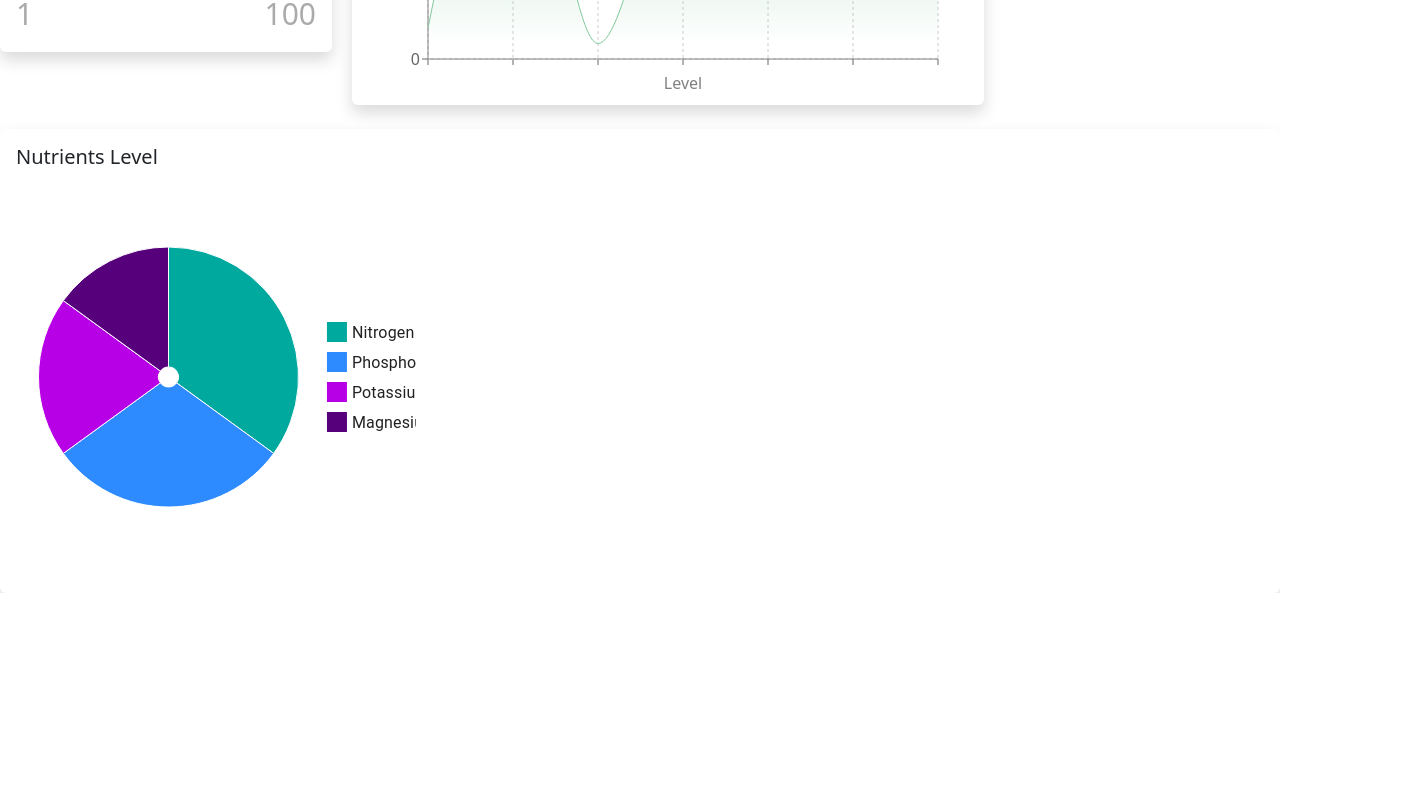
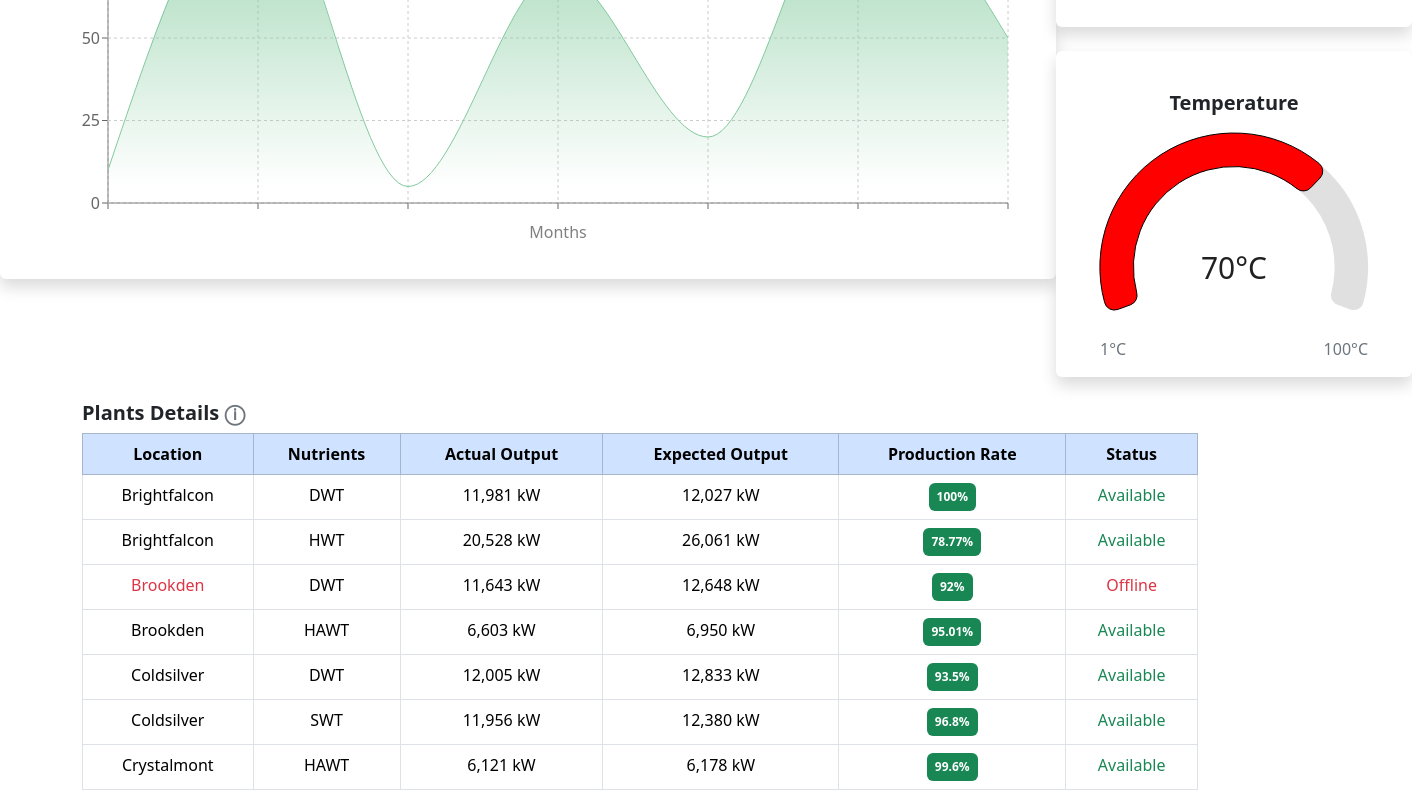
Before and after one commit to lolomoguzu/AI-Monitoring, a React (Vite) app in the folder Monitoring/: page /dashboard in a window 1280 px wide. Shown: the part 460-1260 px from the top of the page, 1412 px wide, since content can reach past the window. Before the commit the page ends 1053 px from the top, so only its background shows below. Built offline with nearby package versions, Linux system fonts and the light colour scheme.

Commit message:
some features

```diff
--- a/Monitoring/package.json
+++ b/Monitoring/package.json
@@ -5,6 +5,8 @@
   "type": "module",
   "scripts": {
     "dev": "vite",
+    "start": "vite",
+    "auto-start": "npm-run-all --parallel dev",
     "build": "tsc -b && vite build",
     "lint": "eslint .",
     "preview": "vite preview"
@@ -18,6 +20,7 @@
     "lucide-react": "^0.477.0",
     "react": "^19.0.0",
     "react-bootstrap": "^2.10.9",
+    "react-bootstrap-icons": "^1.11.5",
     "react-dom": "^19.0.0",
     "recharts": "^2.15.1"
   },
--- a/Monitoring/src/Design/Dashboard.css
+++ b/Monitoring/src/Design/Dashboard.css
@@ -1,19 +1,18 @@
 
 .dashboard-container {
-  display: flex;
   align-items: center;
   gap: 20px;
 }
 .dashboard-title {
   text-align: center;
 }
-
 .dashboard-grid {
-  display: flex;
   justify-content: center;
   gap: 20px;
   flex-wrap: wrap;
 }
+
+
 
 
 
@@ -23,4 +22,7 @@
     flex-direction: column;
     align-items: center;
   }
+  .dashboard-container{
+    align-items: center;
+  }
 }
--- a/Monitoring/src/Pages/Dashboard.tsx
+++ b/Monitoring/src/Pages/Dashboard.tsx
@@ -1,33 +1,50 @@
 import NavButton from "../Components/NavButton";
-import SideBar from "../Components/Sidebar";
 import "../Design/Dashboard.css";
 import Waterlevel from "../SensorComponents/Waterlevel";
 import PlantNutrients from "../SensorComponents/PlantNutrients";
 import SoilSensor from "../SensorComponents/SoilSensor";
+import PlantsPreview from "../SensorComponents/Plants";
 import React from "react";
+import { ArrowRepeat } from "react-bootstrap-icons";
+import Temperature from "../SensorComponents/Temperature";
 
 const Dashboard: React.FC = () => {
   return (
-    <div>
+    <div className="dashboard-grid">
       <NavButton />
       <div>
-        <h1 className="dashboard-title">DASHBOARD PREVIEW</h1>
+        <h1 className="d-flex justify-content-between align-items-center mt-1 p-2 rounded shadow bg-white">
+          DASHBOARD PREVIEW
+          <button className="btn btn-light p-2 border rounded shadow-sm me-5">
+            <ArrowRepeat size={37} />
+          </button>
+        </h1>
       </div>
       <div>
         <div className="dashboard-container">
-          {/*Soil Moisture */}
-          <div className="mt-4 p-3 w-2 bg-white rounded shadow">
-            <SoilSensor />
-          </div>
           {/* Water Level */}
-          <div className="mt-4 p-3 w-2 bg-white rounded shadow">
-            <Waterlevel />
+          <div className="d-flex justify-content-between align-items-center me-5">
+            <div>
+              <Waterlevel />
+            </div>
+            {/*Soil Moisture */}
+            <div>
+              <div className="mt-4 p-3 w-1 bg-white rounded shadow">
+                <SoilSensor />
+              </div>
+              <div className="mt-4 p-3 w-2 bg-white rounded shadow">
+                <Temperature />
+              </div>
+            </div>
           </div>
         </div>
         {/* Temperature */}
 
         {/* PH Level */}
-
+        {/* Plants */}
+        <div>
+          <PlantsPreview />
+        </div>
         {/* {Pie Chart} */}
         <div className="mt-4 p-3 bg-white rounded shadow">
           <PlantNutrients />
--- /dev/null
+++ b/Monitoring/src/SensorComponents/Plants.tsx
@@ -0,0 +1,108 @@
+const PowerPlantTable: React.FC = () => {
+  const data = [
+    {
+      location: "Brightfalcon",
+      turbine: "DWT",
+      actual: "11,981 kW",
+      expected: "12,027 kW",
+      production: "100%",
+      status: "Available",
+    },
+    {
+      location: "Brightfalcon",
+      turbine: "HWT",
+      actual: "20,528 kW",
+      expected: "26,061 kW",
+      production: "78.77%",
+      status: "Available",
+    },
+    {
+      location: "Brookden",
+      turbine: "DWT",
+      actual: "11,643 kW",
+      expected: "12,648 kW",
+      production: "92%",
+      status: "Offline",
+    },
+    {
+      location: "Brookden",
+      turbine: "HAWT",
+      actual: "6,603 kW",
+      expected: "6,950 kW",
+      production: "95.01%",
+      status: "Available",
+    },
+    {
+      location: "Coldsilver",
+      turbine: "DWT",
+      actual: "12,005 kW",
+      expected: "12,833 kW",
+      production: "93.5%",
+      status: "Available",
+    },
+    {
+      location: "Coldsilver",
+      turbine: "SWT",
+      actual: "11,956 kW",
+      expected: "12,380 kW",
+      production: "96.8%",
+      status: "Available",
+    },
+    {
+      location: "Crystalmont",
+      turbine: "HAWT",
+      actual: "6,121 kW",
+      expected: "6,178 kW",
+      production: "99.6%",
+      status: "Available",
+    },
+  ];
+
+  return (
+    <div className="container mt-4">
+      <h5 className="fw-bold">
+        Plants Details <span className="text-secondary">&#x24D8;</span>
+      </h5>
+      <div className="table-responsive">
+        <table className="table table-bordered text-center">
+          <thead>
+            <tr className="table-primary">
+              <th>Location</th>
+              <th>Nutrients</th>
+              <th>Actual Output</th>
+              <th>Expected Output</th>
+              <th>Production Rate</th>
+              <th>Status</th>
+            </tr>
+          </thead>
+          <tbody>
+            {data.map((row, index) => (
+              <tr key={index}>
+                <td className={row.status === "Offline" ? "text-danger" : ""}>
+                  {row.location}
+                </td>
+                <td>{row.turbine}</td>
+                <td>{row.actual}</td>
+                <td>{row.expected}</td>
+                <td>
+                  <span className="badge bg-success text-white p-2">
+                    {row.production}
+                  </span>
+                </td>
+                <td
+                  className={
+                    row.status === "Offline" ? "text-danger" : "text-success"
+                  }
+                >
+                  {row.status}
+                </td>
+              </tr>
+            ))}
+          </tbody>
+        </table>
+      </div>
+    </div>
+  );
+};
+
+export default PowerPlantTable;
--- a/Monitoring/src/SensorComponents/SoilSensor.tsx
+++ b/Monitoring/src/SensorComponents/SoilSensor.tsx
@@ -21,6 +21,9 @@ const SoilSensor = () => {
             fontSize: 30,
             transform: "translate(0px, 0px)",
           },
+          [`& .${gaugeClasses.valueArc}`]: {
+            stroke: "#050505",
+          },
         }}
         text={({ value }) => `${value}%`}
       />
--- a/Monitoring/src/SensorComponents/Temperature.tsx
+++ b/Monitoring/src/SensorComponents/Temperature.tsx
@@ -1,5 +1,53 @@
-const Temperature = () => {
-  return <div></div>;
+import { Gauge, gaugeClasses } from "@mui/x-charts/Gauge";
+import { ThermometerHalf } from "react-bootstrap-icons"; // Import Bootstrap Icon
+
+const data: number = 70;
+
+const Temperature: React.FC = () => {
+  return (
+    <div className="container text-center mt-4">
+      <h5 className="fw-bold">Temperature</h5>
+
+      <div className="position-relative d-inline-block">
+        {/* MUI Gauge */}
+        <Gauge
+          width={300}
+          height={200}
+          value={data}
+          startAngle={-110}
+          endAngle={110}
+          innerRadius="75%"
+          outerRadius="100%"
+          cornerRadius={10}
+          sx={{
+            [`& .${gaugeClasses.valueArc}`]: {
+              stroke: "black",
+              fill: "Red", // Set Gauge Arc Color to Red
+            },
+            [`& .${gaugeClasses.valueText}`]: {
+              fill: "black", // Set Text Color
+              fontSize: 30,
+            },
+          }}
+          text={({ value }) => `${value}°C`} // Display °C Symbol
+        />
+
+        {/* Bootstrap Thermometer Icon (Centered) */}
+        <div
+          className="position-absolute top-50 start-50 translate-middle text-danger"
+          style={{ fontSize: "40px" }}
+        >
+          <ThermometerHalf />
+        </div>
+      </div>
+
+      {/* Min & Max Labels */}
+      <div className="d-flex justify-content-between px-3 mt-2 text-secondary">
+        <span>1°C</span>
+        <span>100°C</span>
+      </div>
+    </div>
+  );
 };
 
 export default Temperature;
--- a/Monitoring/src/SensorComponents/Waterlevel.tsx
+++ b/Monitoring/src/SensorComponents/Waterlevel.tsx
@@ -23,26 +23,40 @@ let data = [
 
 const Waterlevel: React.FC = () => {
   return (
-    <div>
-      <h5>Water Level</h5>
-      <ResponsiveContainer width="100%" height={350} minWidth={600}>
+    <div
+      className="mt-4 p-3 bg-white rounded shadow"
+      style={{ maxWidth: "100%", overflow: "hidden" }}
+    >
+      <div className="container text-center">
+        <h5 className="fw-bold">Water Level</h5>
+
+        <div style={{ width: "100%", height: "400px" }}>
+          <ResponsiveContainer width="100%" height="100%" minWidth={1000}>
             <AreaChart
               data={data}
-          margin={{ top: 10, right: 30, left: 0, bottom: 0 }}
+              margin={{ top: 10, right: 20, left: 20, bottom: 30 }}
             >
+              {/* Gradient for Area Fill */}
               <defs>
                 <linearGradient id="colorWater" x1="0" y1="0" x2="0" y2="1">
                   <stop offset="5%" stopColor="#82ca9d" stopOpacity={0.8} />
                   <stop offset="95%" stopColor="#82ca9d" stopOpacity={0} />
                 </linearGradient>
               </defs>
+
+              {/* X-Axis */}
               <XAxis dataKey="name">
-            <Label value="Level" offset={0} position="insideBottom" />
+                <Label value="Months" offset={-5} position="insideBottom" />
               </XAxis>
+
+              {/* Y-Axis */}
               <YAxis />
+
+              {/* Grid & Tooltip */}
               <CartesianGrid strokeDasharray="3 3" />
               <Tooltip />
 
+              {/* Area Chart */}
               <Area
                 type="monotone"
                 dataKey="Water"
@@ -53,6 +67,8 @@ const Waterlevel: React.FC = () => {
             </AreaChart>
           </ResponsiveContainer>
         </div>
+      </div>
+    </div>
   );
 };
 
```
Also changed, not shown: Monitoring/src/Components/Sidebar.tsx (deleted, +0 -64 lines), package.json (line endings or trailing spaces), 1 other file (tests, documents, lock files or other folders). Lines whose indentation alone changed are shown as unchanged.
